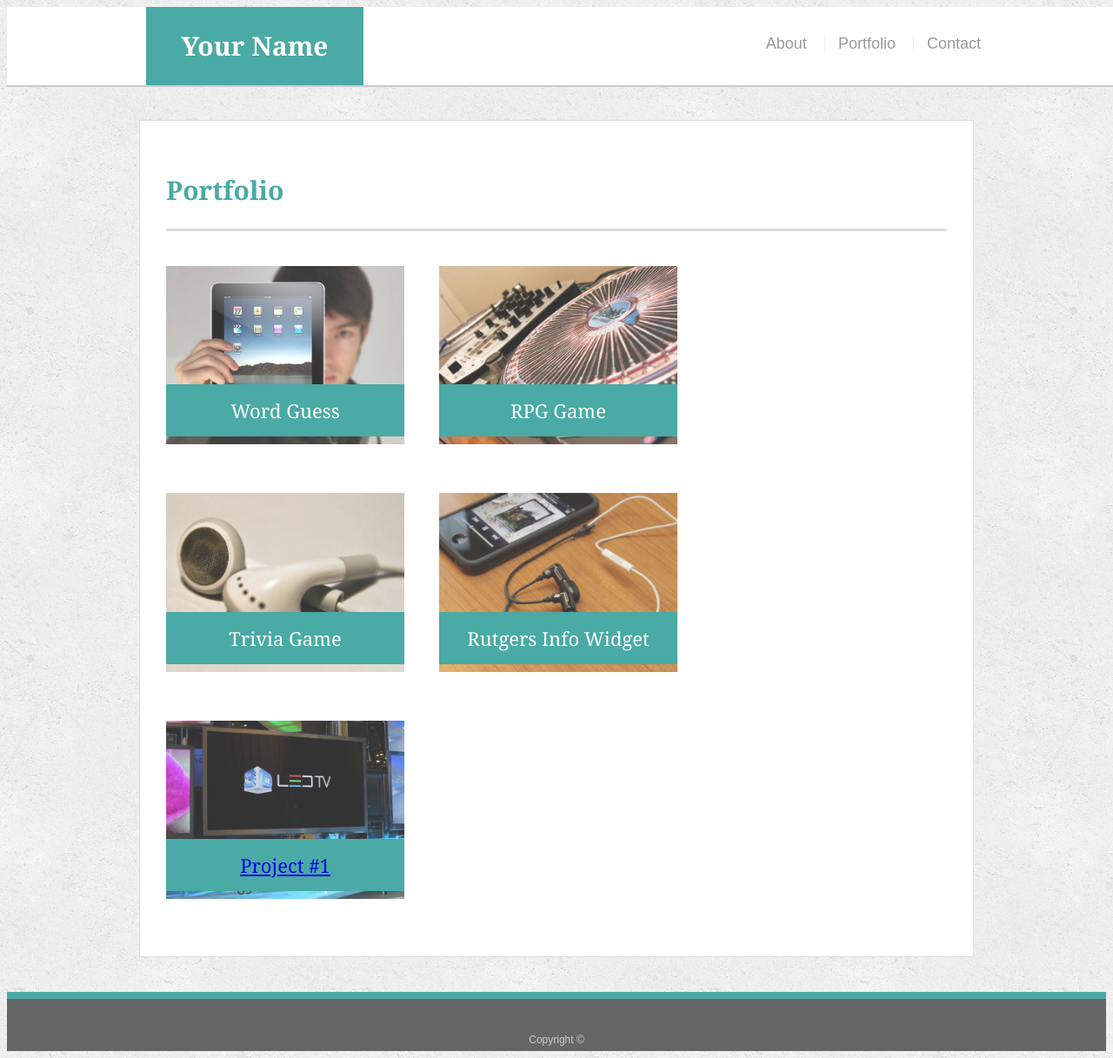
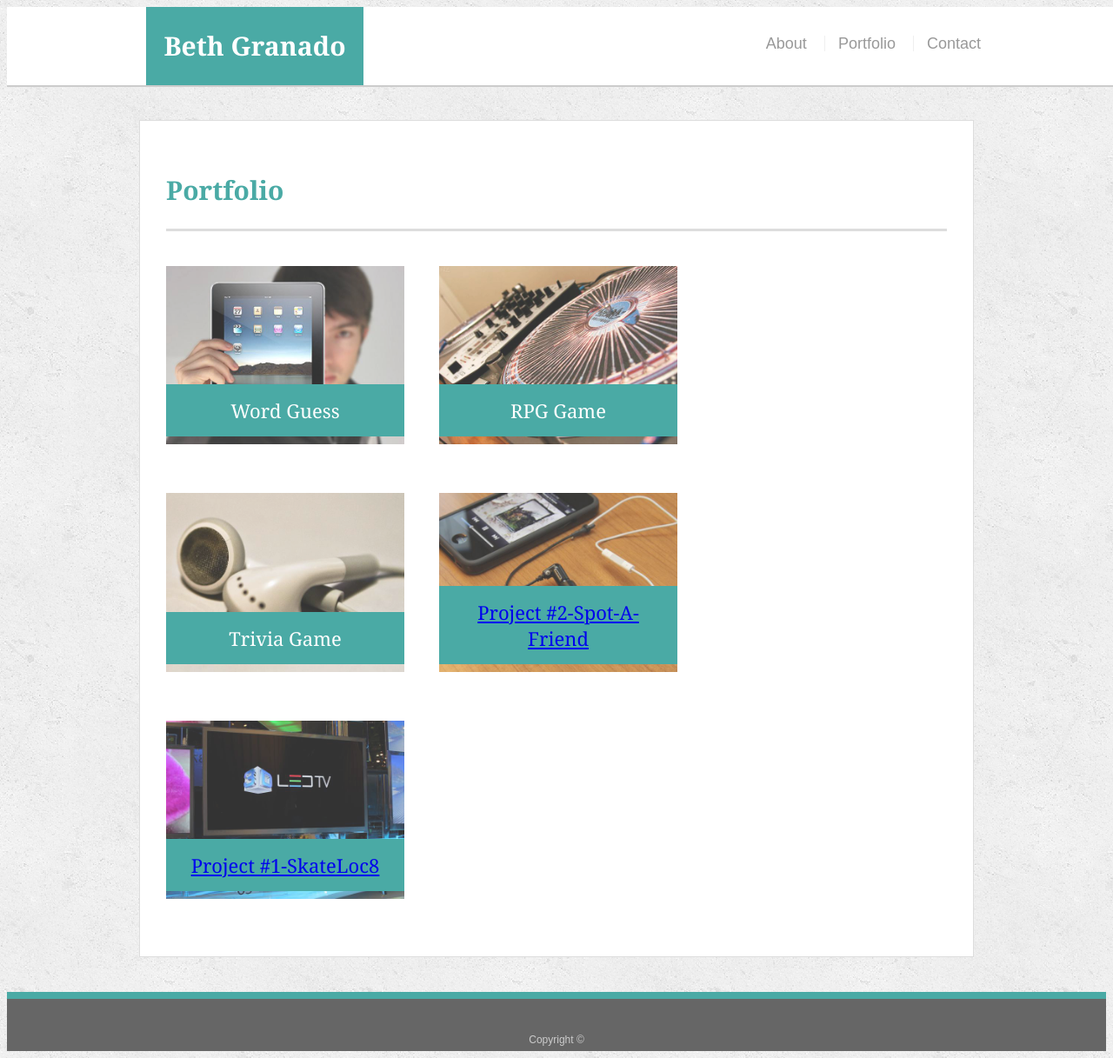
Before and after one commit to bgranade/Responsive-Portfolio, a plain HTML site: page portfolio.html in a window 1280 px wide. Shown: the whole page at 87% size. Drawn offline with Linux system fonts and the light colour scheme.

Commit message:
added project2 spotafriend to portfolio

```diff
--- a/portfolio.html
+++ b/portfolio.html
@@ -12,7 +12,7 @@
 
   <header id="masthead">
     <div class="container">
-      <a href="index.html" id="logo">Your Name</a>
+      <a href="index.html" id="logo">Beth Granado</a>
       <nav>
         <a href="index.html">About</a>
         <a href="portfolio.html">Portfolio</a>
@@ -41,14 +41,14 @@
         <h3>Trivia Game</h3>
       </div>
       <div class="work">
-        <img src="assets/images/technics-q-c-640-480-7.jpg" alt="Rutgers Info Widget">
+        <img src="assets/images/technics-q-c-640-480-7.jpg" alt="ProjectTwo">
 
-        <h3>Rutgers Info Widget</h3>
+        <h3><a href="https://protected-ravine-33433.herokuapp.com/">Project #2-Spot-A-Friend</a></h3>
       </div>
       <div class="work">
         <img src="assets/images/technics-q-c-640-480-9.jpg" alt="ProjectOne">
 
-        <h3><a href="https://bgranade.github.io/skate/">Project #1</a></h3>
+        <h3><a href="https://bgranade.github.io/skate/">Project #1-SkateLoc8</a></h3>
       </div>
 
     </section>
```
Also changed, not shown: contact.html (+2 -2 lines).
